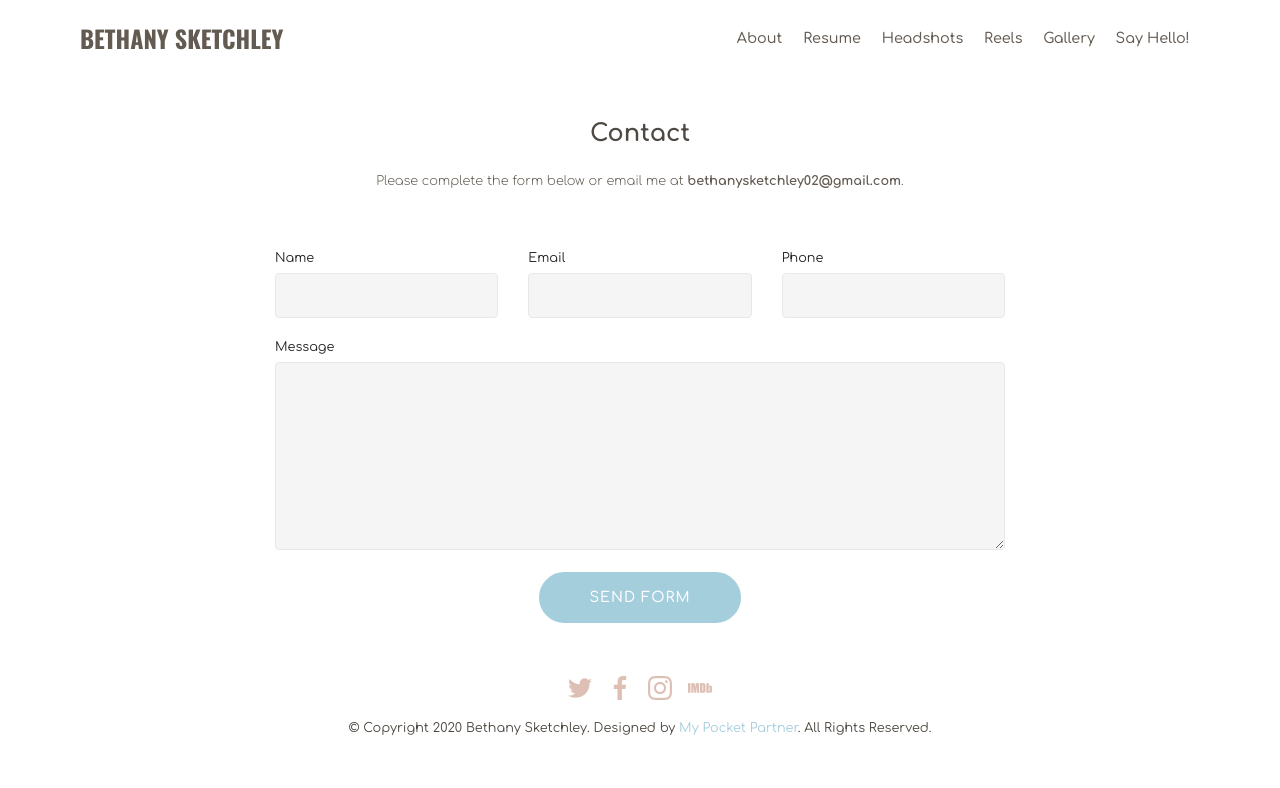
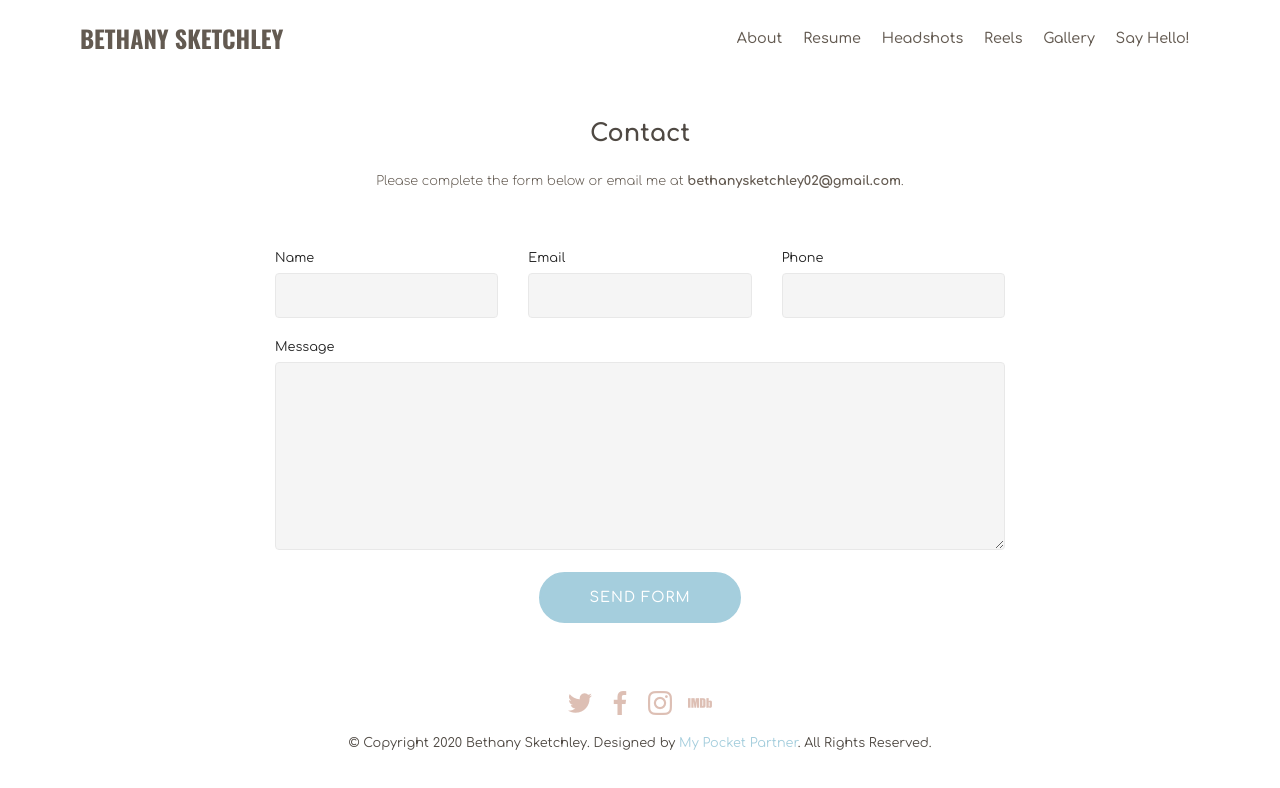
Before and after one commit to bethanysketchley/bethanysketchley, a plain HTML site: page contact.html in a window 1280 px wide. Drawn offline with nearby package versions, Linux system fonts and the light colour scheme.

Commit message:
create github pages

```diff
--- a/assets/mobirise/css/mbr-additional.css
+++ b/assets/mobirise/css/mbr-additional.css
@@ -1170,8 +1170,8 @@ section.lazy-placeholder:after {
   color: #4f4943;
 }
 .cid-rUoSykSglY {
-  padding-top: 15px;
-  padding-bottom: 15px;
+  padding-top: 30px;
+  padding-bottom: 30px;
   background-color: #ffffff;
 }
 .cid-rUoSykSglY .row-links {
@@ -1689,8 +1689,8 @@ section.lazy-placeholder:after {
   }
 }
 .cid-rUoSykSglY {
-  padding-top: 15px;
-  padding-bottom: 15px;
+  padding-top: 30px;
+  padding-bottom: 30px;
   background-color: #ffffff;
 }
 .cid-rUoSykSglY .row-links {
@@ -2371,8 +2371,8 @@ section.lazy-placeholder:after {
   color: #635a51;
 }
 .cid-rUoWsxpAY3 {
-  padding-top: 45px;
-  padding-bottom: 45px;
+  padding-top: 30px;
+  padding-bottom: 30px;
   background-color: #ffffff;
 }
 .cid-rUoWsxpAY3 .row-links {
@@ -2878,8 +2878,8 @@ section.lazy-placeholder:after {
   }
 }
 .cid-rUoSykSglY {
-  padding-top: 15px;
-  padding-bottom: 15px;
+  padding-top: 30px;
+  padding-bottom: 30px;
   background-color: #ffffff;
 }
 .cid-rUoSykSglY .row-links {
@@ -3565,8 +3565,8 @@ section.lazy-placeholder:after {
   color: #635a51;
 }
 .cid-rUoSykSglY {
-  padding-top: 15px;
-  padding-bottom: 15px;
+  padding-top: 30px;
+  padding-bottom: 30px;
   background-color: #ffffff;
 }
 .cid-rUoSykSglY .row-links {
@@ -4072,8 +4072,8 @@ section.lazy-placeholder:after {
   color: #ebafa2 !important;
 }
 .cid-rUoSykSglY {
-  padding-top: 15px;
-  padding-bottom: 15px;
+  padding-top: 30px;
+  padding-bottom: 30px;
   background-color: #ffffff;
 }
 .cid-rUoSykSglY .row-links {
--- a/contact.html
+++ b/contact.html
@@ -56,7 +56,7 @@
     </nav>
 </section>
 
-<section class="engine"><a href="https://mobirise.info/u">bootstrap html templates</a></section><section class="mbr-section form1 cid-rUgkG0pBFd" id="form1-r">
+<section class="engine"><a href="https://mobirise.info/x">css templates</a></section><section class="mbr-section form1 cid-rUgkG0pBFd" id="form1-r">
 
 
 
@@ -74,7 +74,7 @@
         <div class="row justify-content-center">
             <div class="media-container-column col-lg-8" data-form-type="formoid">
                 <!---Formbuilder Form--->
-                <form action="https://mobirise.com/" method="POST" class="mbr-form form-with-styler" data-form-title="Mobirise Form"><input type="hidden" name="email" data-form-email="true" value="g6f6pFSugVegbuF3kMkETfpdv1iGU/vXsJb9oX3YeD63oU2ZjpzdFJElq2XxcHOYtwNSb6ga1hHky5hzZPzMOGTg6OmTdgvzg9vnbEnomAwLXtEFqNlBx9abOydxKQV+">
+                <form action="https://mobirise.com/" method="POST" class="mbr-form form-with-styler" data-form-title="Mobirise Form"><input type="hidden" name="email" data-form-email="true" value="L7ezFE6mnwp1YdeUpVUGZx8ZZQbK9y9FBqrVU7WLeqgl43+sJEg9Y8Hx/v/MRFfVGzlj2cY3eIk5dzOQGHMX+J4fJbg3h+ssVzmBjPAOI3KYjXdGnkMYE2HMWwFwhJsQ">
                     <div class="row">
                         <div hidden="hidden" data-form-alert="" class="alert alert-success col-12">Thanks for filling out the form!</div>
                         <div hidden="hidden" data-form-alert-danger="" class="alert alert-danger col-12">
```
Also changed, not shown: gallery.html (+1 -1 lines), headshots.html (+1 -1 lines), index.html (+1 -1 lines), reels.html (+1 -1 lines), resume.html (+1 -1 lines), 1 other file.
